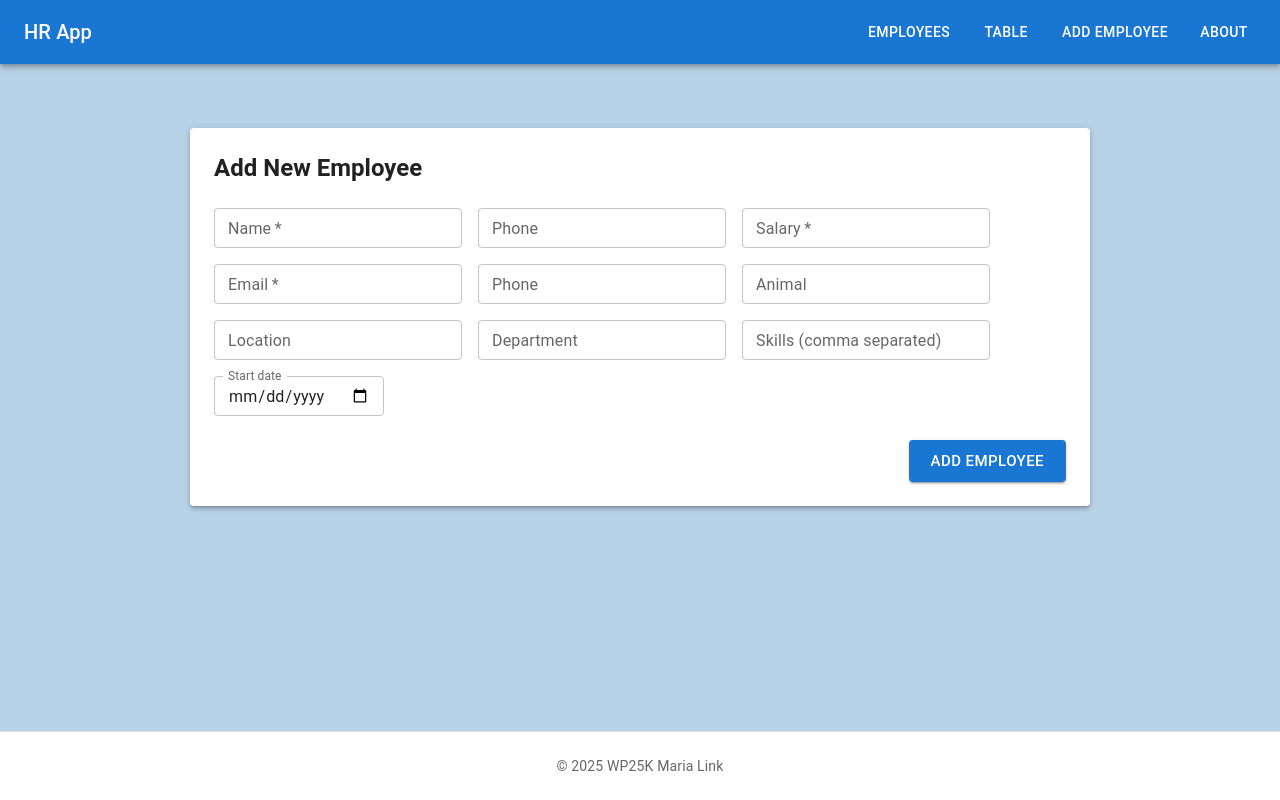
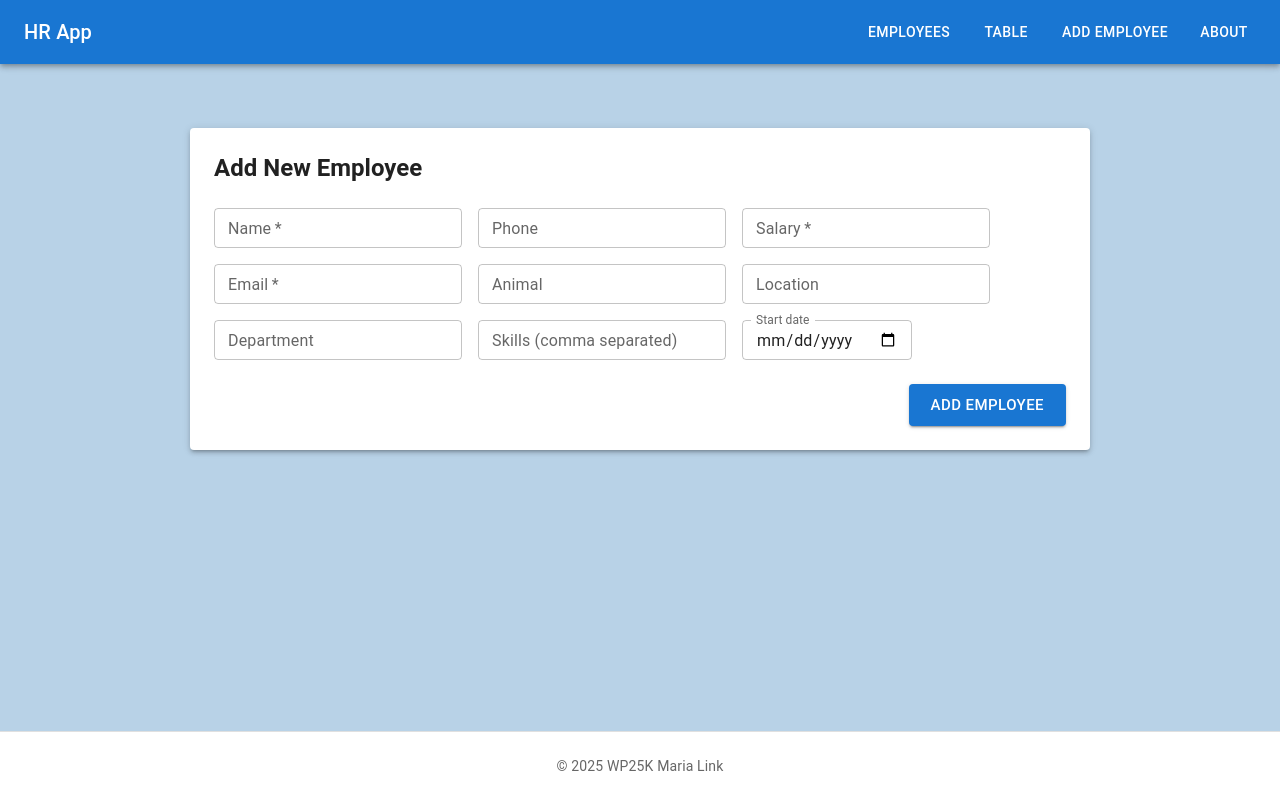
Before and after one commit to mashalink/hrApp, a React (Vite) app in the folder hrApp-frontend/: page /add_employee in a window 1280 px wide. Built offline with nearby package versions, Linux system fonts and the light colour scheme; no server answers.

Commit message:
Clean up duplicated code

```diff
--- a/hrApp-frontend/src/components/AddEmployee.jsx
+++ b/hrApp-frontend/src/components/AddEmployee.jsx
@@ -106,17 +106,6 @@ export default function AddEmployee({ onAddEmployee }) {
               <TextField
                 fullWidth
                 size="small"
-                name="phone"
-                label="Phone"
-                value={formData.phone}
-                onChange={handleChange}
-              />
-            </Grid>
-
-            <Grid item xs={12} md={4}>
-              <TextField
-                fullWidth
-                size="small"
                 name="animal"
                 label="Animal"
                 value={formData.animal}
```
